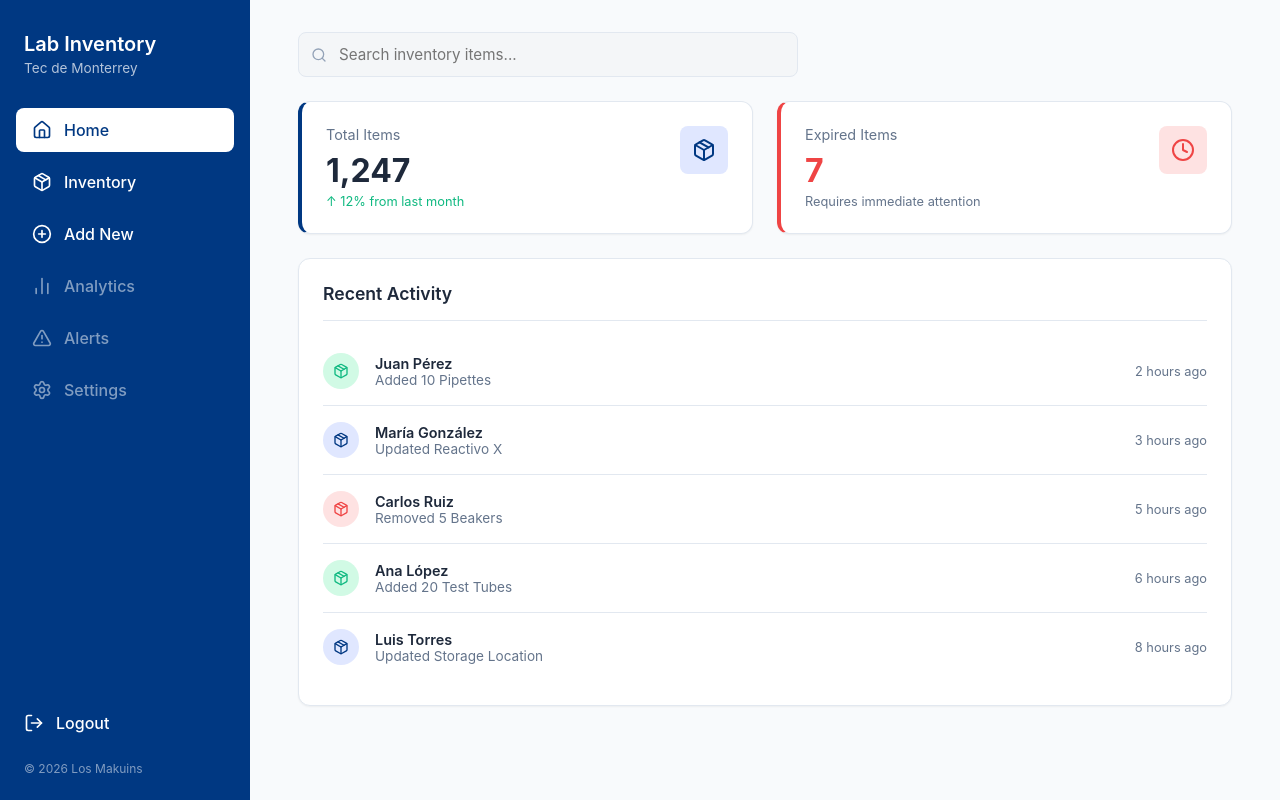
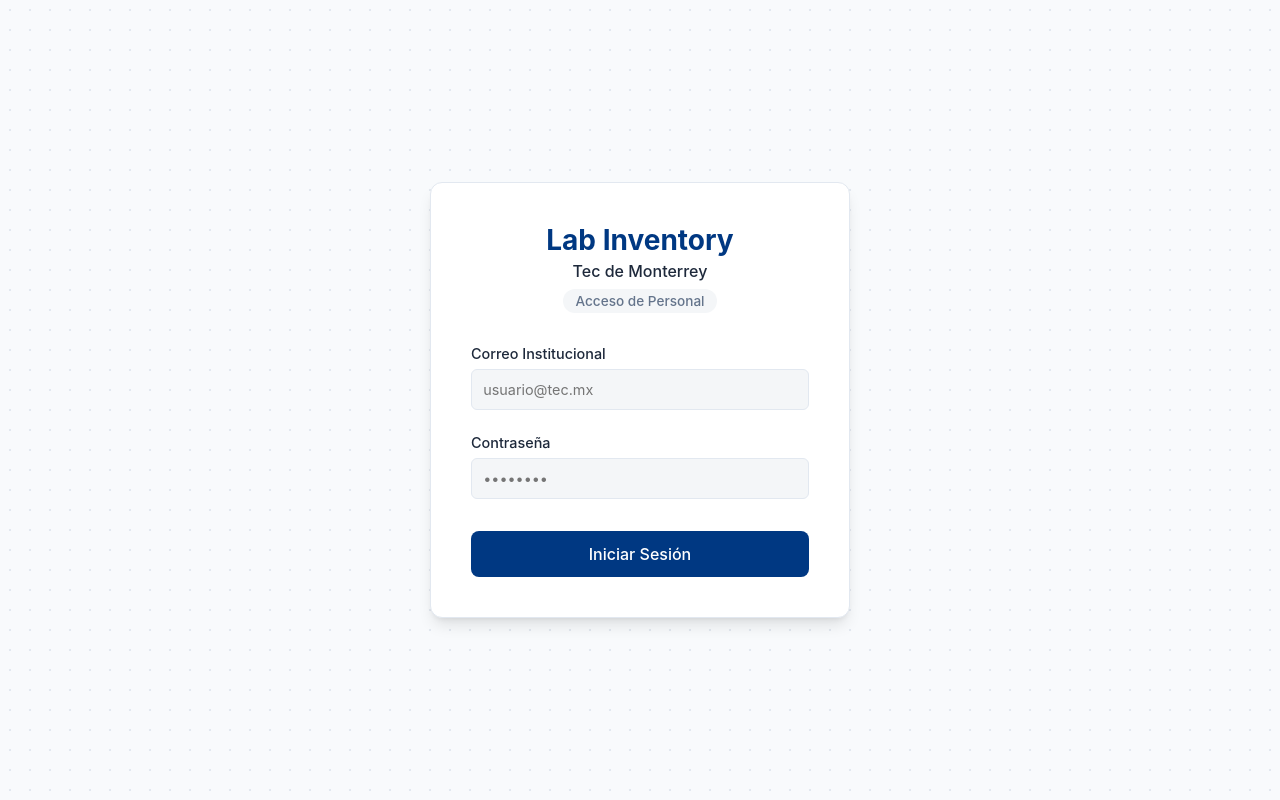
Before and after one commit to LuisFerFlores31/TecLab, a React (Vite) app: page / in a window 1280 px wide. Built offline with nearby package versions, Linux system fonts and the light colour scheme.

Commit message:
LogIn prototype

```diff
--- a/src/App.jsx
+++ b/src/App.jsx
@@ -1,14 +1,22 @@
+import { useState } from 'react';
 import { BrowserRouter as Router, Routes, Route } from 'react-router-dom';
 import Layout from './components/Layout';
 import Dashboard from './pages/Dashboard';
 import Inventory from './pages/Inventory';
 import AddAsset from './pages/AddAsset';
+import Login from './pages/Login';
 
 function App() {
+  const [user, setUser] = useState(null);
+
+  if (!user) {
+    return <Login onLogin={setUser} />;
+  }
+
   return (
     <Router>
       <Routes>
-        <Route path="/" element={<Layout />}>
+        <Route path="/" element={<Layout onLogout={() => setUser(null)} />}>
           <Route index element={<Dashboard />} />
           <Route path="inventory" element={<Inventory />} />
           <Route path="add" element={<AddAsset />} />
--- a/src/components/Layout.jsx
+++ b/src/components/Layout.jsx
@@ -2,10 +2,10 @@ import { Outlet } from 'react-router-dom';
 import Sidebar from './Sidebar';
 import './Layout.css';
 
-export default function Layout() {
+export default function Layout({ onLogout }) {
   return (
     <div className="layout-container">
-      <Sidebar />
+      <Sidebar onLogout={onLogout} />
       <main className="main-content">
         <Outlet />
       </main>
--- a/src/components/Sidebar.jsx
+++ b/src/components/Sidebar.jsx
@@ -2,7 +2,7 @@ import { NavLink } from 'react-router-dom';
 import { Home, Package, PlusCircle, BarChart2, AlertTriangle, Settings, LogOut } from 'lucide-react';
 import './Sidebar.css';
 
-export default function Sidebar() {
+export default function Sidebar({ onLogout }) {
   return (
     <aside className="sidebar">
       <div className="sidebar-header">
@@ -40,7 +40,7 @@ export default function Sidebar() {
       </nav>
 
       <div className="sidebar-footer">
-        <button className="logout-btn">
+        <button className="logout-btn" onClick={onLogout}>
           <LogOut size={20} />
           <span>Logout</span>
         </button>
--- /dev/null
+++ b/src/data/usersData.js
@@ -0,0 +1,5 @@
+export const usersData = [
+  { id: 1, email: 'coordinador@tec.mx', password: 'admin', role: 'Coordinador', name: 'Laura Martinez' },
+  { id: 2, email: 'laboratorista@tec.mx', password: '123', role: 'Laboratorista', name: 'Diego Sanchez' },
+  { id: 3, email: 'director@tec.mx', password: 'tec', role: 'Director', name: 'Roberto Perez' }
+];
--- /dev/null
+++ b/src/pages/Login.css
@@ -0,0 +1,69 @@
+.login-container {
+  min-height: 100vh;
+  display: flex;
+  align-items: center;
+  justify-content: center;
+  background-color: var(--bg-main);
+  background-image: radial-gradient(var(--border-color) 1px, transparent 1px);
+  background-size: 20px 20px;
+}
+
+.login-card {
+  width: 100%;
+  max-width: 420px;
+  padding: 2.5rem;
+  box-shadow: var(--shadow-lg);
+  border-radius: 12px;
+}
+
+.login-header {
+  text-align: center;
+  margin-bottom: 2rem;
+}
+
+.login-header h2 {
+  font-size: 1.75rem;
+  color: var(--primary);
+  margin-bottom: 0.25rem;
+}
+
+.login-header p {
+  font-weight: 500;
+  color: var(--text-main);
+}
+
+.login-subtitle {
+  display: inline-block;
+  margin-top: 0.5rem;
+  font-size: 0.85rem;
+  color: var(--text-muted);
+  background: var(--secondary);
+  padding: 0.25rem 0.75rem;
+  border-radius: 99px;
+  font-weight: 500;
+}
+
+.login-form {
+  display: flex;
+  flex-direction: column;
+  gap: 1.5rem;
+}
+
+.login-error {
+  background-color: var(--danger-bg);
+  color: var(--danger);
+  padding: 0.75rem;
+  border-radius: 8px;
+  font-size: 0.85rem;
+  text-align: center;
+  font-weight: 500;
+  border: 1px solid rgba(239, 68, 68, 0.3);
+}
+
+.login-btn {
+  margin-top: 0.5rem;
+  width: 100%;
+  padding: 0.8rem;
+  font-size: 1rem;
+  justify-content: center;
+}
--- /dev/null
+++ b/src/pages/Login.jsx
@@ -0,0 +1,67 @@
+import { useState } from 'react';
+import { usersData } from '../data/usersData';
+import './Login.css';
+
+export default function Login({ onLogin }) {
+  const [email, setEmail] = useState('');
+  const [password, setPassword] = useState('');
+  const [error, setError] = useState('');
+
+  const handleSubmit = (e) => {
+    e.preventDefault();
+    setError(''); // Clear previous error
+
+    // Validate if the user exists
+    const userFound = usersData.find(
+      (u) => u.email === email && u.password === password
+    );
+
+    if (userFound) {
+      onLogin(userFound); // Set user session in App.jsx
+    } else {
+      setError('Credenciales incorrectas. Verifica tu email y contraseña.');
+    }
+  };
+
+  return (
+    <div className="login-container">
+      <div className="login-card card">
+        <div className="login-header">
+          <h2>Lab Inventory</h2>
+          <p>Tec de Monterrey</p>
+          <span className="login-subtitle">Acceso de Personal</span>
+        </div>
+
+        <form className="login-form" onSubmit={handleSubmit}>
+          {error && <div className="login-error">{error}</div>}
+
+          <div className="form-group">
+            <label>Correo Institucional</label>
+            <input
+              type="email"
+              placeholder="usuario@tec.mx"
+              value={email}
+              onChange={(e) => setEmail(e.target.value)}
+              required
+            />
+          </div>
+
+          <div className="form-group">
+            <label>Contraseña</label>
+            <input
+              type="password"
+              placeholder="••••••••"
+              value={password}
+              onChange={(e) => setPassword(e.target.value)}
+              required
+            />
+          </div>
+
+          <button type="submit" className="btn-primary login-btn">
+            Iniciar Sesión
+          </button>
+        </form>
+      </div>
+    </div>
+  );
+}
```
